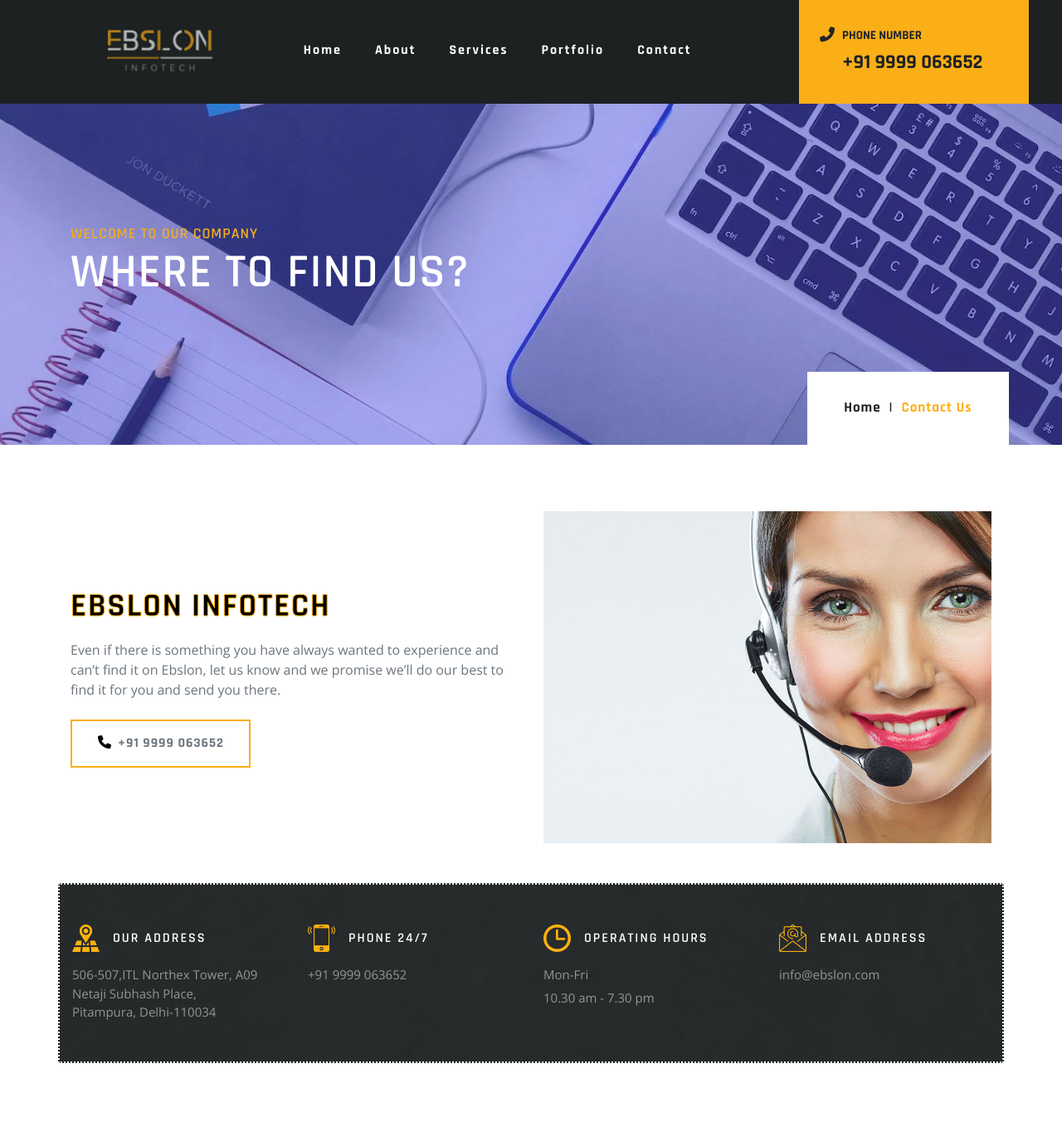
After one commit to Shikha115/ebslon, a PHP site: page /contact.php in a window 1280 px wide. The commit adds this page. Shown: the top 1358 px of the page at 83% size. Run offline with PHP 8.4, Linux system fonts and the light colour scheme; some libraries are stand-ins or nearby versions.

Commit message:
working on contact page

```diff
--- /dev/null
+++ b/contact.php
@@ -0,0 +1,84 @@
+<?php include("header.php");?>
+
+<main>
+    <section class="page-banner heading mb-80">
+        <div class="container">
+            <div class="page-absolute">
+                <p>Welcome to our company</p>
+                <h2>Where to find us?</h2>
+                <ul>
+                    <li><a href="index.php">Home</a></li>
+                    <li>Contact Us</li>
+                </ul>
+            </div>
+        </div>
+    </section>
+
+    <section class="contact-page-sec mb-80">
+        <div class="container">
+            <div class="row align-items-center mb-5">
+                <div class="col-12 col-md-6">
+                <div class="contact-page-right">
+                    <div class="title-section">
+                        <h4 class="text-left mt-0 mb-3">ebslon infotech</h4>
+                    </div>
+                    <p class="text-muted mb-4">Even if there is something you have always wanted to experience and can’t find it on Ebslon, let us know and we promise we’ll do our best to find it for you and send you there.</p>
+                    <a href="tel:+91 9999 063652" class='btn btn-2 rounded-0'><i class="fas fa-phone-alt"></i>+91 9999 063652</a>
+                </div>
+                </div>
+                <div class="col-12 col-md-6">
+                    <div class="contact-page-left">
+                        <img src="src/images/contact.jpg" alt="">
+                    </div>
+                </div>
+            </div>
+            <div class="row contact-details">
+                <div class="col-12 col-md-3">
+                    <div class="icon-box">
+                        <h6 class="fw-300 heading">
+                            <img src="src/images/map.png" class="y-color-ic">Our address
+                        </h6>
+                        <p class='m-0'>506-507,ITL Northex Tower, A09<br> Netaji Subhash Place,<br> Pitampura, Delhi-110034</p>
+                    </div>
+                </div>
+                <div class="col-12 col-md-3">
+                    <div class="icon-box">
+                        <h6 class="fw-300 heading">
+                            <img src="src/images/smartphone.png" class="y-color-ic">Phone 24/7
+                        </h6>
+                        <p class='m-0'><a href="tel:+91 9999 063652">+91 9999 063652</a></p>
+                    </div>
+                </div>
+                <div class="col-12 col-md-3">
+                    <div class="icon-box">
+                        <h6 class="fw-300 heading">
+                            <img src="src/images/clock.png" class="y-color-ic">Operating Hours
+                        </h6>
+                        <p>Mon-Fri</p>
+                        <p class='m-0'>10.30 am - 7.30 pm</p>
+                    </div>
+                </div>
+                <div class="col-12 col-md-3">
+                    <div class="icon-box">
+                        <h6 class="fw-300 heading">
+                            <img src="src/images/email.png" class="y-color-ic">Email address
+                        </h6>
+                        <p class='m-0'><a href="mailto:info@ebslon.com">info@ebslon.com</a></p>
+                    </div>
+                </div>
+            </div>
+        </div>
+    </section>
+
+    <section class="map">
+        <div class="container-fluid p-0">
+            <div class="row">
+                <iframe id="gmap_canvas" src="https://www.google.com/maps/embed?pb=!1m14!1m8!1m3!1d13999.670519619358!2d77.1525383!3d28.6921105!3m2!1i1024!2i768!4f13.1!3m3!1m2!1s0x0%3A0x8237f2fa865b70ac!2sEbslon%20Infotech-%20Website%20Designing%20And%20Website%20Development%20Company!5e0!3m2!1sen!2sin!4v1635147477102!5m2!1sen!2sin"
+                    width="100%" height="500" style="border:0;" frameborder="0" scrolling="no" marginheight="0" marginwidth="0" allowfullscreen="" loading="lazy"></iframe>
+            </div>
+        </div>
+    </section>
+
+</main>
+
+<?php include("footer.php");?>
--- a/src/scss/main.css
+++ b/src/scss/main.css
@@ -2178,4 +2178,68 @@ input:focus {
   font-weight: 700;
   letter-spacing: 0px;
 }
+
+.contact-page-sec .contact-page-left img {
+  height: 400px !important;
+  width: 100%;
+  -o-object-fit: cover;
+     object-fit: cover;
+  -o-object-position: center;
+     object-position: center;
+}
+
+.contact-page-sec .contact-page-right .title-section h4 {
+  -webkit-text-fill-color: black;
+  -webkit-text-stroke-color: #fbaf17;
+}
+
+.contact-page-sec .contact-page-right a {
+  color: #6c757d !important;
+  font-weight: 700;
+}
+
+.contact-page-sec .contact-page-right a i {
+  -webkit-transform: scaleX(-1);
+          transform: scaleX(-1);
+  color: black;
+  margin-right: 0.5pc;
+}
+
+.contact-page-sec .contact-details {
+  background: #1d2122 url("../images/bg-image.png") no-repeat fixed center/cover;
+  border: 2px dotted;
+  color: #fff;
+  padding: 3pc 0;
+}
+
+.contact-page-sec .contact-details .icon-box p {
+  margin-bottom: 5px;
+  font-size: 15px;
+  color: rgba(255, 255, 255, 0.5);
+}
+
+.contact-page-sec .contact-details .icon-box a {
+  color: rgba(255, 255, 255, 0.5);
+}
+
+.contact-page-sec .contact-details .icon-box h6 {
+  display: -webkit-box;
+  display: -ms-flexbox;
+  display: flex;
+  -webkit-box-align: center;
+      -ms-flex-align: center;
+          align-items: center;
+  font-weight: 600;
+  letter-spacing: 2px;
+  text-transform: uppercase;
+  margin-bottom: 1pc !important;
+}
+
+.contact-page-sec .contact-details .icon-box img {
+  height: 33px;
+  width: 33px;
+  -o-object-fit: contain;
+     object-fit: contain;
+  margin-right: 1pc;
+}
 /*# sourceMappingURL=main.css.map */
```
Also changed, not shown: demo.html (deleted, +0 -166 lines), src/scss/_style.scss (+54 -0 lines), src/images/clock.png (added), src/images/contact.jpg (added), src/images/email.png (added), src/images/map.png (added), src/images/smartphone.png (added), 1 other file.
